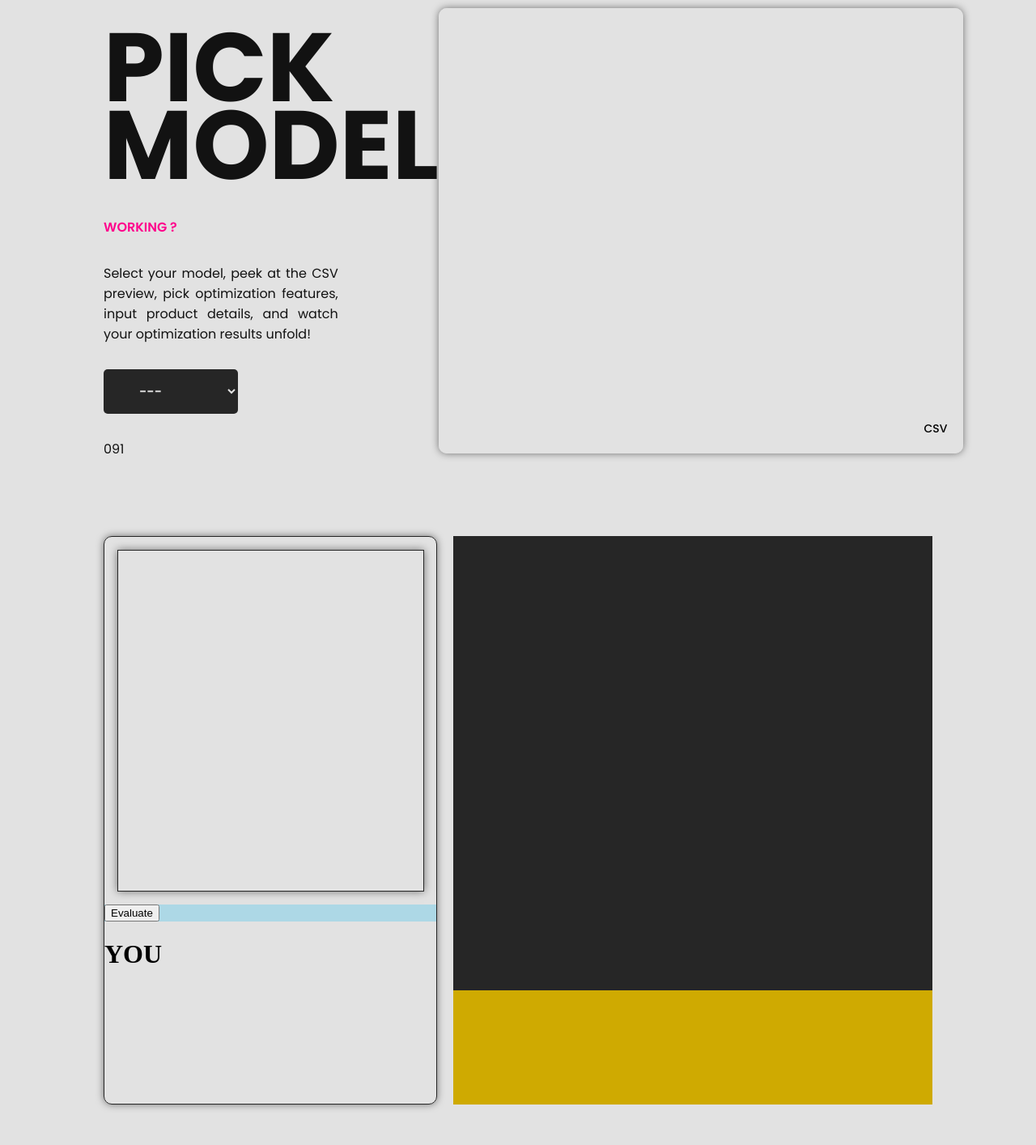
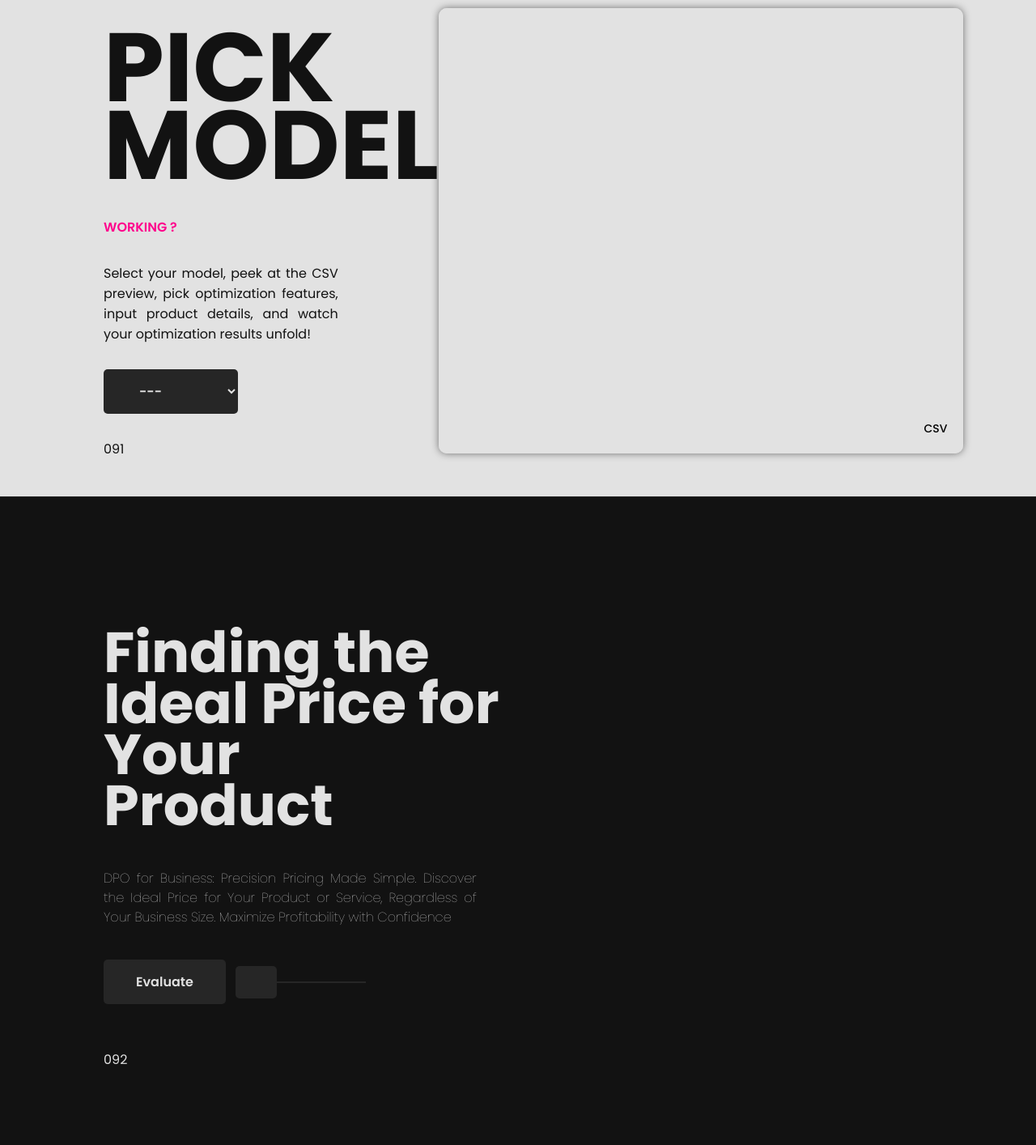
Before and after one commit to AMN-D/PRICEOPTIM, a Django app: page /custom/ in a window 1280 px wide. Shown: the part 118-1532 px from the top of the page at 81% size. Before the commit the page ends 1488 px from the top, so only its background shows below. Run offline with Django 4.2, Linux system fonts and the light colour scheme; some web fonts are replaced.

Commit message:
added  evaluate button styling
- added title
- added paragraph
- added efaluate button
- adde the number 092
for the input feature page

```diff
--- a/price_optimisation/files/static/style.css
+++ b/price_optimisation/files/static/style.css
@@ -577,6 +577,7 @@ footer {
     flex-direction: column;
     justify-content: center;
     position: relative;
+    border-bottom: 1px solid var(--light-black);
 }
 
 .body-your-inside {
@@ -666,6 +667,7 @@ footer {
     color: var(--font-color);
 }
 
+
 .body-your-inside-csv-container {
     display: flex;
     flex-direction: column;
@@ -736,92 +738,144 @@ footer {
 .body-your-feature {
     display: flex;
     justify-content: center;
-    align-items: center;
-    position: relative;
+    background-color: var(--font-color);
     height: 100vh;
-    width: 100%;
-    margin: 0;
-    background-color: var(--bg-color);
 }
 
 .body-your-feature-inside {
     display: flex;
-    position: relative;
-    min-width: 80%;
-    margin: 0;
-    flex-direction: row;
+    justify-content: space-between;
+    align-items: flex-start;
+    padding: 0 10%;
+    min-height: 200px;
 }
 
 .body-your-feature-input {
     display: flex;
     flex-direction: column;
-    min-height: 700px;
-    width: 40%;
-    background-color: transparent;
-    border: 1px solid var(--light-black);
-    border-radius: 10px;
-    box-shadow: 0px 0px 10px rgba(0, 0, 0, 0.5);
-    margin-right: 2%;
-    transition: box-shadow 0.3s ease;
-}
-
-.body-your-feature-input:hover {
-    box-shadow: 0px 0px 20px rgba(0, 0, 0, 1);
+    width: 60%;
 }
 
 .body-your-feature-selector {
-    flex: 1;
-    display: flex;
-    flex-direction: column;
-    justify-content: flex-start;
-    align-items: center;
-    min-height: 10px;
-    position: relative;
-    background-color: #CFAA01;
+    min-height: 200px;
 }
 
-.body-your-feature-input-main {
-    display: flex;
-    flex-direction: column;
-    width: 92%;
-    min-height: 60%;
-    margin: 4%;
-    border: 1px solid var(--light-black);
-    box-shadow: 0px 0px 10px rgba(0, 0, 0, 0.5);
-    transition: box-shadow 0.3s ease;
+.body-your-feature-input-text h1 {
+    font-family: "Poppins", sans-serif;
+    font-weight: 700;
+    font-style: normal;
+    font-size: 70px;
+    line-height: 0.9;
+    color: var(--bg-color);
+    margin-top: 20vh;
+}
+
+.body-your-feature-input-paragraph {
+    width: 75%;
+    margin-bottom: 5vh;
+}
+
+.body-your-feature-input-paragraph p {
+    font-family: "Poppins", sans-serif;
+    font-weight: 100;
+    font-style: normal;
+    font-size: 16px;
+    color: var(--bg-color);
+    text-align: justify;
+    margin: 0;
+    line-height: 1.5;
 }
 
 .body-your-feature-input-main-eval {
-    width: 100%;
-    min-height: 10px;
-    background-color: lightblue;
+    position: relative;
 }
 
-.body-your-feature-checkbox {
-    width: 100%;
-    min-height: 100px;
-    height: 80%;
-    background-color: #262626;
+.line-old {
+    position: absolute;
+    top: 50%;
+    left: 20.5vh;
+    height: 2px;
+    background-color: var(--light-black);
+    width: 10rem;
+    transition: width 0.5s ease;
+    width: 20vh;
 }
 
-.body-your-feature-input input[type="text"] {
+.line {
+    position: absolute;
+    top: 50%;
+    left: 20.5vh;
+    height: 2px;
+    background-color: var(--neon-pink);
+    width: 0;
+}
+
+.small-canvas-old {
+    position: absolute;
+    top: 1vh;
+    right: 50vh;
+    width: 4vw;
+    height: 5vh;
+    background-color: var(--light-black);
+    border-radius: 5px;
+}
+
+.small-canvas {
+    position: absolute;
+    top: 1vh;
+    right: 50vh;
+    width: 0; /* Initially the canvas has no width */
+    height: 5vh;
+    background-color: var(--light-black);
+    border-radius: 5px;
+    overflow: hidden; /* Ensure the overflow is hidden as the width increases */
+    transition: width 2s; /* Smooth transition for the animation */
+}
+
+@keyframes fillLine {
+    from {
+        width: 0;
+    }
+    to {
+        width: 10rem;
+    }
+}
+
+@keyframes fillCanvas {
+    0% {
+        width: 0;
+    }
+    100% {
+        width: 4vw;
+    }
+}
+
+
+.body-your-feature-input-main-eval button.custom-button {
     font-family: "Poppins", sans-serif;
     font-weight: 600;
     font-style: normal;
     font-size: 16px;
-    padding: 12px 20px;
-    border: 1px solid transparent;
+    padding: 15px 40px;
+    border: none;
     border-radius: 5px;
     background-color: var(--light-black);
     color: var(--bg-color);
     cursor: pointer;
-    margin: 10px;
-    transition: border-color 0.3s ease, box-shadow 0.3s ease;
-    box-sizing: border-box;
-    outline: none;
+    transition: background-color 0.3s, color 0.3s;
 }
 
-.body-your-feature-input input[type="text"]:hover,
-.body-your-feature-input input[type="text"]:focus {
-    box-shadow: 0px 0px 10px rgba(0, 0, 0, 0.5);
+.body-your-feature-input-main-eval button.custom-button:hover {
+    background-color: var(--neon-pink);
+    color: var(--bg-color);
 }
+
+.body-your-inside-design-input-main {
+    width: 100%;
+    font-family: "Poppins", sans-serif;
+    font-weight: 400;
+    font-style: normal;
+    font-size: 16px;
+    margin-top: 5vh;
+    color: var(--bg-color);
+}
--- a/price_optimisation/files/templates/custom.html
+++ b/price_optimisation/files/templates/custom.html
@@ -34,15 +34,27 @@
     <div class="body-your-feature">
         <div class="body-your-feature-inside">
             <div class="body-your-feature-input">
-                <div class="body-your-feature-input-main" id="feature-input-container"></div>
+                <div class="body-your-feature-input-text">
+                    <h1>Finding the<br>
+                        Ideal Price for Your <br>
+                        Product</h1>
+                </div>
+                <div class="body-your-feature-input-paragraph">
+                    <p>DPO for Business: Precision Pricing Made Simple. Discover the Ideal Price for Your Product or Service, Regardless of Your Business Size. Maximize Profitability with Confidence</p>
+                </div>
                 <div class="body-your-feature-input-main-eval">
                     <button class="custom-button">Evaluate</button>
+                    <div class="line-old"></div>
+                    <div class="line"></div>
+                    <canvas class="small-canvas-old"></canvas>
+                    <canvas class="small-canvas"></canvas>
                 </div>
-                <div class="body-your-feature-design">
-                    <h1>YOU</h1>
+                <div class="body-your-inside-design-input-main">
+                    <p>092</p>
                 </div>
             </div>
             <div class="body-your-feature-selector">
+                <div class="body-your-feature-input-main" id="feature-input-container"></div>
                 <div class="body-your-feature-checkbox" id="feature-checkbox-div"></div>
                 <div class="body-your-feature-outcome" id="outcome-div"></div>
             </div>
@@ -172,6 +184,25 @@
 
 </script>
 
+<script>
+    document.querySelector('.custom-button').addEventListener('click', function() {
+        const line = document.querySelector('.line');
+        line.style.animation = 'fillLine 2s forwards';
+
+        setTimeout(function() {
+            const canvas = document.querySelector('.small-canvas');
+            canvas.style.width = '4vw';
+            canvas.style.animation = 'fillCanvas 2s forwards'; // Add animation to fill canvas
+            canvas.style.backgroundColor = 'var(--neon-pink)';
+            canvas.textContent = 'PASS';
+
+            // Change button color to neon pink
+            const button = document.querySelector('.custom-button');
+            button.style.backgroundColor = 'var(--neon-pink)';
+        }, 1000);
+    });
+</script>
+
 {% endblock %}
 {% block footer %}
 {% endblock %}
```
